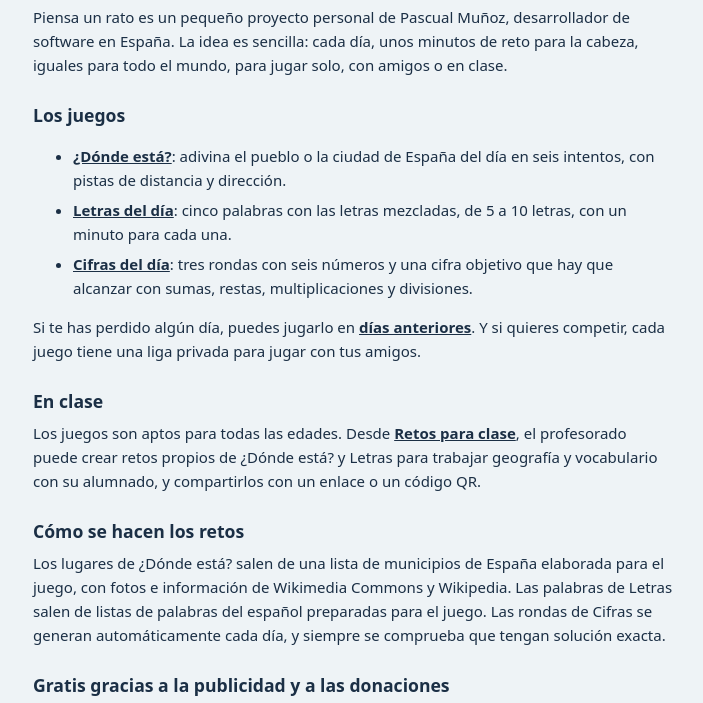
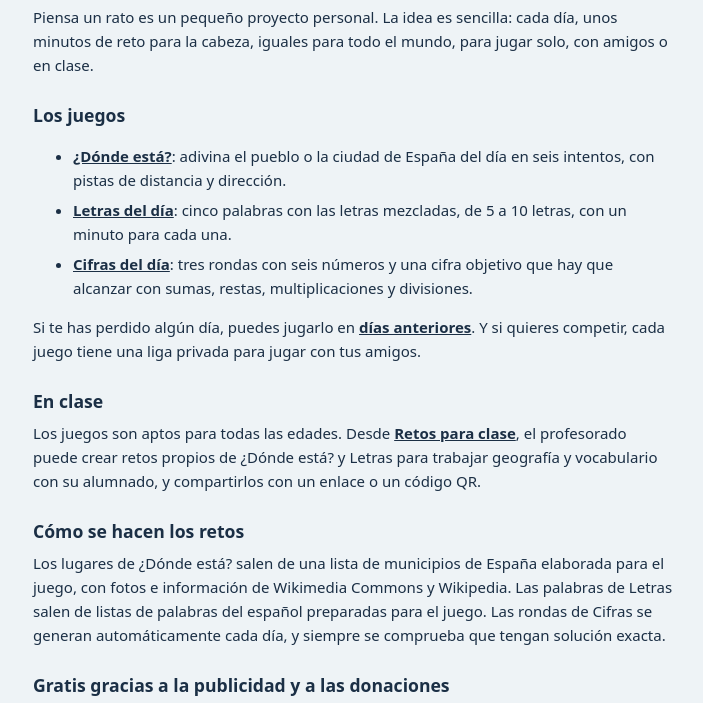
Before and after one commit to pmunyoz/donde-esta, a plain HTML site: page acerca.html in a window 1280 px wide. Shown: the part 95-798 px from the top of the page, without its empty margins (287-990 px from the left). Drawn offline with Linux system fonts and the light colour scheme.

Commit message:
Update acerca.html

```diff
--- a/acerca.html
+++ b/acerca.html
@@ -25,7 +25,7 @@ a{color:var(--ink);font-weight:600}
 <h1>Acerca de Piensa un rato</h1>
 <small>Juegos diarios gratuitos, en español y sin registro</small>
 
-<p>Piensa un rato es un pequeño proyecto personal de Pascual Muñoz, desarrollador de software en España. La idea es sencilla: cada día, unos minutos de reto para la cabeza, iguales para todo el mundo, para jugar solo, con amigos o en clase.</p>
+<p>Piensa un rato es un pequeño proyecto personal. La idea es sencilla: cada día, unos minutos de reto para la cabeza, iguales para todo el mundo, para jugar solo, con amigos o en clase.</p>
 
 <h2>Los juegos</h2>
 <ul>
```
